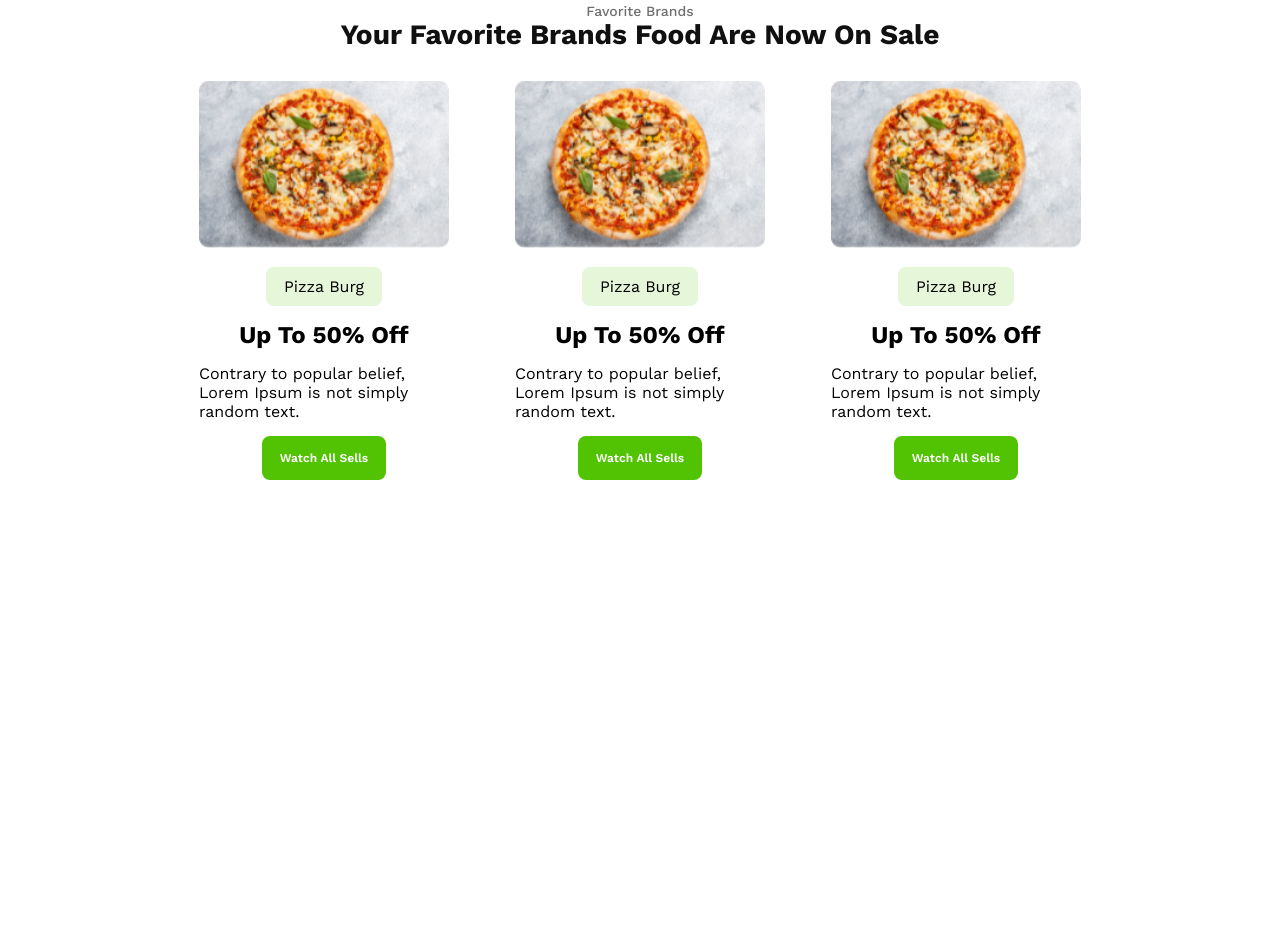
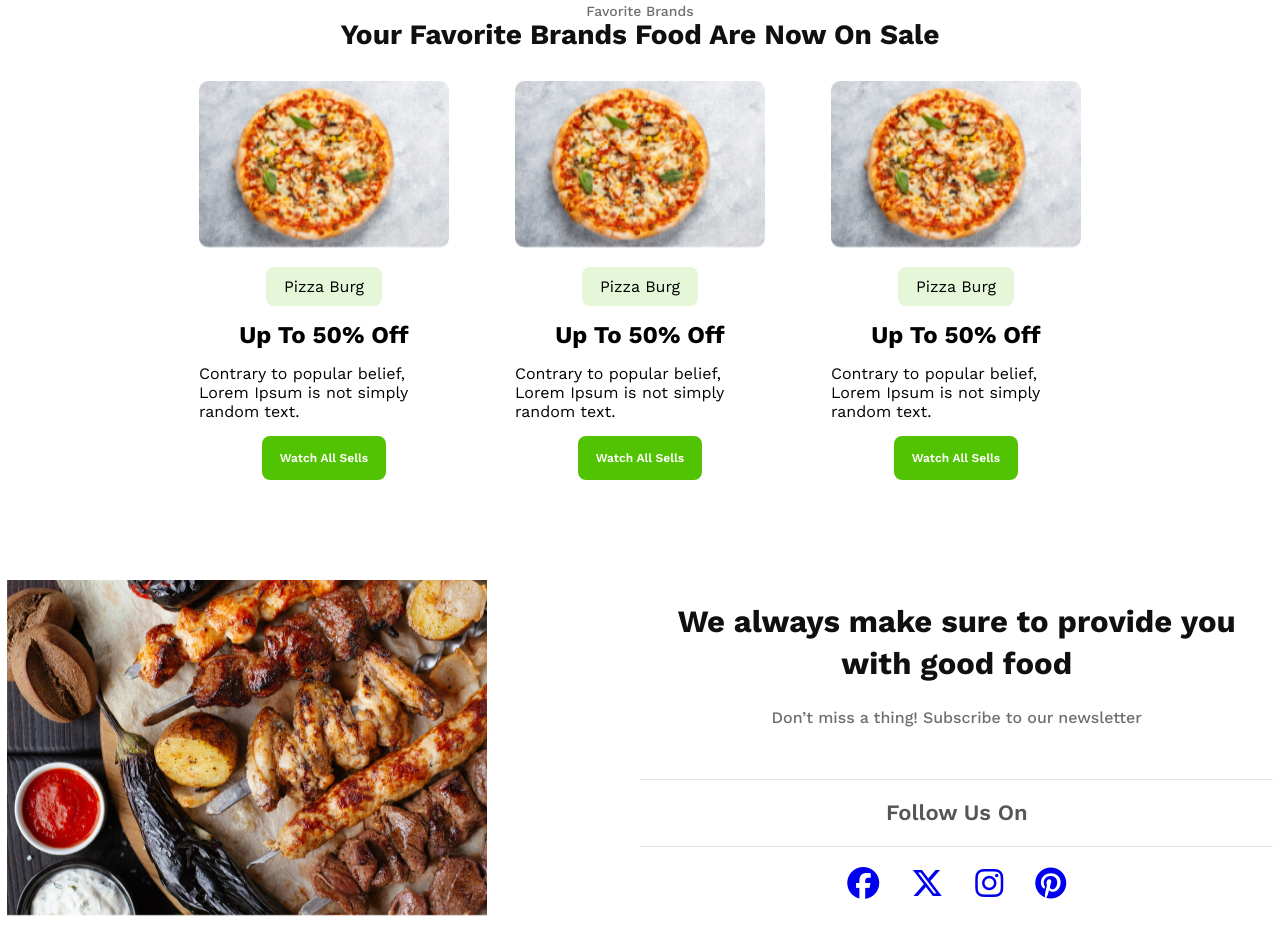
Before and after one commit to OmarFaruk41/Food-Resturent, a plain HTML site: page index.html in a window 1280 px wide. Shown: the part 1057-2002 px from the top of the page. Before the commit the page ends 1637 px from the top, so only its background shows below. Drawn offline with nearby package versions, Linux system fonts and the light colour scheme.

Commit message:
about us

```diff
--- a/Style/styles.css
+++ b/Style/styles.css
@@ -128,3 +128,92 @@ background: rgba(82, 195, 3, 0.15);
 padding: 10px 18px 10px 18px;
 border-radius: 8px;
  }
+
+ <!-- About us -->
+
+#about-us {
+  width: 100%;
+
+
+}
+#about-us {
+ width: 1267px;
+  margin: 0px  auto;
+  margin-bottom: 25px;
+}
+
+#about-us .container {
+
+   display: flex;
+   justify-content: center;
+   align-items: center;
+   width: 100%;
+
+
+
+ }
+ #about-us .decription{
+
+   width: 633px;
+   display: flex;
+   align-items: center;
+   flex-direction: column;
+
+ }
+ #about-us .card-img{
+   width: 633px;
+
+
+ }
+ #about-us .card-img {
+    width: 50%;
+ }
+ #about-us .title {
+   color: rgb(16, 16, 16);
+font-family: Work Sans;
+font-size: 31px;
+font-weight: 700;
+line-height: 42px;
+letter-spacing: 0%;
+text-align: center;
+margin-bottom: 24px;
+ }
+ #about-us .subtitel {
+color: rgb(16, 16, 16);
+font-family: Work Sans;
+font-size: 16px;
+font-weight: 500;
+line-height: 18px;
+letter-spacing: 0%;
+text-align: left;
+opacity: 0.6;
+margin-bottom:32px ;
+ }
+ .diveder{
+   width: 100%;
+   height: 1px;
+   background-color: rgb(16, 16, 16);
+   opacity: 0.1;
+   margin: 20px 0;
+
+ }
+#about-us .follow-us{
+   color: rgb(16, 16, 16);
+font-family: Work Sans;
+font-size: 22px;
+font-weight: 600;
+line-height: 26px;
+letter-spacing: 0%;
+text-align: center;
+opacity: 0.7;
+
+}
+ #about-us .icon {
+  gap: 32px;
+  display: flex;
+flex-direction: row;
+justify-content: flex-start;
+align-items: flex-start;
+gap: 32;
+padding: 0px;
+}
--- a/index.html
+++ b/index.html
@@ -8,6 +8,7 @@
 <link rel="preconnect" href="https://fonts.gstatic.com" crossorigin>
 <link href="https://fonts.googleapis.com/css2?family=Poppins:ital,wght@0,100;0,200;0,300;0,400;0,500;0,600;0,700;0,800;0,900;1,100;1,200;1,300;1,400;1,500;1,600;1,700;1,800;1,900&family=Work+Sans:ital,wght@0,100..900;1,100..900&display=swap" rel="stylesheet">
 <link rel="stylesheet" href="Style/styles.css">
+<script src="https://kit.fontawesome.com/e938f7d1f5.js" crossorigin="anonymous"></script>
 </head>
 <body>
     <!-- section>div>p+h1+p+button -->
@@ -76,6 +77,32 @@
     </div>
    </section>
 
+<!-- About us -->
+
+   <section id="about-us">
+    <div class="container">
+        <div class="card-img">
+            <img src="./assets/foods.png" alt="Food">
+        </div>
+        <div class="decription">
+            <h1 class="title">We always make sure to provide you with good food</h1>
+            <p class="subtitel">Don’t miss a thing! Subscribe to our newsletter</p>
+            <div class="diveder"></div>
+            <h2 class="follow-us">Follow Us On</h2>
+            <div class="diveder"></div>
+            <div class="icon">
+                <a href="#"><i class="fab fa-facebook fa-2x"></i></a>
+                <a href="#"><i class="fab fa-x-twitter fa-2x"></i></a>
+                <a href="#"><i class="fab fa-instagram fa-2x"></i></a>
+                <a href="#"><i class="fab fa-pinterest fa-2x"></i></a>
+            </div>
+        </div>
+    </div>
+
+
+
+   </section>
+
 
 </body>
 </html>
```
